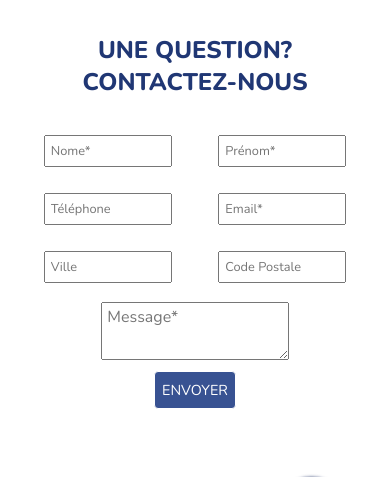
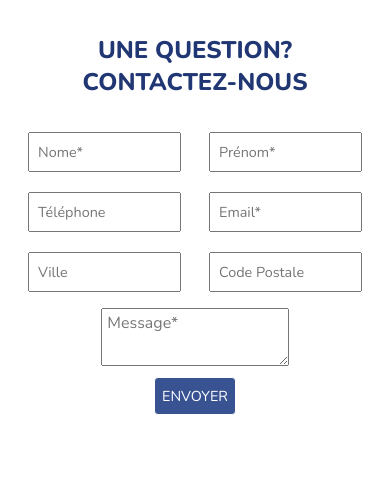
Before and after one commit to daalimouhcine/co-ius, a plain HTML site: page nos-métiers/syndic/index.html in a window 390 px wide. Shown: the part 4440-4917 px from the top of the page. Drawn offline with nearby package versions, Linux system fonts and the light colour scheme.

Commit message:
Add files via upload

```diff
--- a/nos-métiers/syndic/CSS/question-contact.css
+++ b/nos-métiers/syndic/CSS/question-contact.css
@@ -262,11 +262,11 @@
     }
 
     .quistion-contact  .contacte-element .contacte-input form div input {
-        width: 30%;
-        font-size: 0.8rem;
+        width: 35%;
+        font-size: 0.9rem;
         font-family: 'Nunito', sans-serif;
-        padding:5px;
-        margin:8px;
+        padding:8px;
+        margin:5px;
     }
 
     .quistion-contact  .contacte-element .contacte-input form textarea {
```
